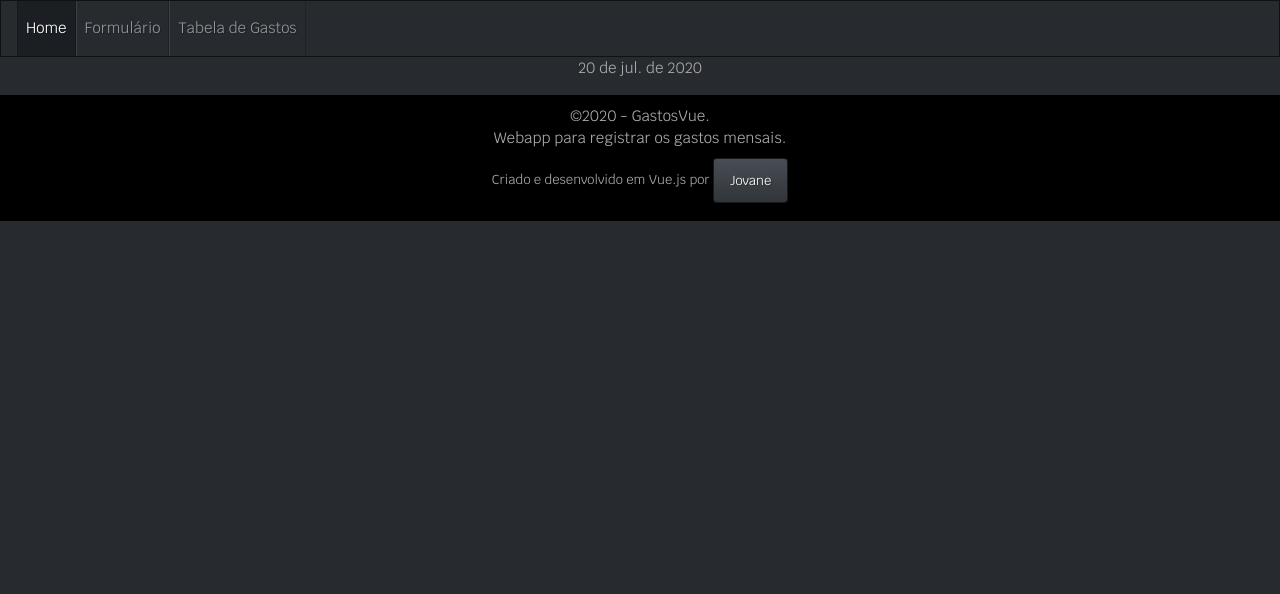
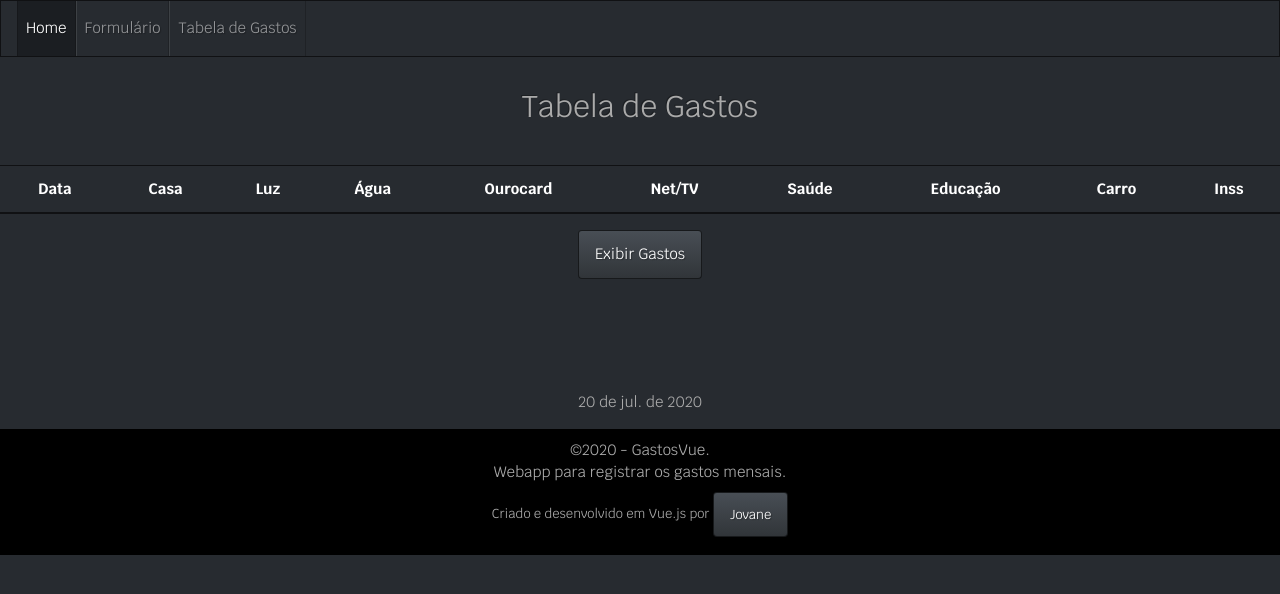
Before and after one commit to jcgsr/GastosVue, a Vue app: page /tabela in a window 1280 px wide. Shown: the top 594 px of the page. Built offline with nearby package versions, Linux system fonts and the light colour scheme.

Commit message:
deletar ok

```diff
--- a/src/components/Footer.vue
+++ b/src/components/Footer.vue
@@ -61,6 +61,6 @@ footer {
 }
 p {
   text-align: center;
-
+  margin-top: 6rem;
 }
 </style>
--- a/src/components/Formulario.vue
+++ b/src/components/Formulario.vue
@@ -121,8 +121,6 @@ export default {
     return {
       titulo: "Forulário de Gastos",
       name: "form",
-      gastosDados: [],
-      id: null,
       gastos: {
         dataAtual: "",
         casa: "",
@@ -173,6 +171,10 @@ h2 {
   margin: 0 auto;
 }
 
+.form-group button {
+   margin-top: 1rem;
+}
+
 fieldset label,
 button {
   margin: 1rem;
--- a/src/components/Navbar.vue
+++ b/src/components/Navbar.vue
@@ -22,7 +22,7 @@
             <router-link to="/form" class="nav-link">Formulário</router-link>
           </li>
           <li class="nav-item">
-            <a class="nav-link" href="#">Tabela de Gastos</a>
+            <router-link to="/tabela" class="nav-link">Tabela de Gastos</router-link>
           </li>
         </ul>
       </div>
--- /dev/null
+++ b/src/components/TabelaGastos.vue
@@ -0,0 +1,68 @@
+<template>
+  <div id="tabela">
+    <h2>{{ titulo }}</h2>
+    <table class="table table-hover">
+      <thead>
+        <tr>
+          <th scope="col">Data</th>
+          <th scope="col">Casa</th>
+          <th scope="col">Luz</th>
+          <th scope="col">Água</th>
+          <th scope="col">Ourocard</th>
+          <th scope="col">Net/TV</th>
+          <th scope="col">Saúde</th>
+          <th scope="col">Educação</th>
+          <th scope="col">Carro</th>
+          <th scope="col">Inss</th>
+        </tr>
+      </thead>
+      <tbody>
+        <tr class="table-primary" v-for="(gasto, id) in gastosDados" :key="id">
+          <td>{{ gasto.dataAtual }}</td>
+          <td>{{ gasto.casa }}</td>
+          <td>{{ gasto.luz }}</td>
+          <td>{{ gasto.agua }}</td>
+          <td>{{ gasto.ouro }}</td>
+          <td>{{ gasto.net_tv }}</td>
+          <td>{{ gasto.saude }}</td>
+          <td>{{ gasto.educacao }}</td>
+          <td>{{ gasto.carro }}</td>
+          <td>{{ gasto.inss }}</td>
+          <button type="button" class="btn btn-danger ml-2" @click="excluir(id)">Excluir</button>
+        </tr>
+      </tbody>
+    </table>
+    <button type="button" class="btn btn-primary" @click="exibir">Exibir Gastos</button>
+  </div>
+</template>
+
+<script>
+export default {
+  data() {
+    return {
+      titulo: "Tabela de Gastos",
+      gastosDados: [],
+      id: null
+    };
+  },
+  methods: {
+    exibir() {
+      this.$http.get("gastos.json").then(res => {
+        this.gastosDados = res.data;
+        console.log(this.gastosDados);
+      });
+    },
+    excluir(id) {
+      this.$http
+        .delete(`/gastos/${id}.json`)
+        .then(() => alert("Dados excluídos com sucesso!"));
+    }
+  }
+};
+</script>
+
+<style>
+#tabela button {
+  margin-bottom: 1rem;
+}
+</style>
--- a/src/main.js
+++ b/src/main.js
@@ -1,6 +1,7 @@
 import Vue from 'vue'
 import App from './App.vue'
 import Formulario from './components/Formulario'
+import TabelaGastos from './components/TabelaGastos'
 
 import router from './router';
 import axios from './axios'
@@ -13,7 +14,7 @@ import 'animate.css';
 
 Vue.config.productionTip = false
 Vue.component([
-  Formulario
+  Formulario, TabelaGastos
 ])
 
 new Vue({
--- a/src/router.js
+++ b/src/router.js
@@ -3,6 +3,7 @@ import Router from 'vue-router'
 
 import Home from './components/Home'
 import Formulario from './components/Formulario'
+import TabelaGastos from './components/TabelaGastos'
 
 Vue.use(Router)
 
@@ -14,8 +15,12 @@ export default new Router({
       name: 'home',
       component: Home
    },{
-      path:'/form',
+      path: '/form',
       name: 'form',
       component: Formulario
+   }, {
+      path: '/tabela',
+      name: 'tabela',
+      component: TabelaGastos
    }]
 })
```
